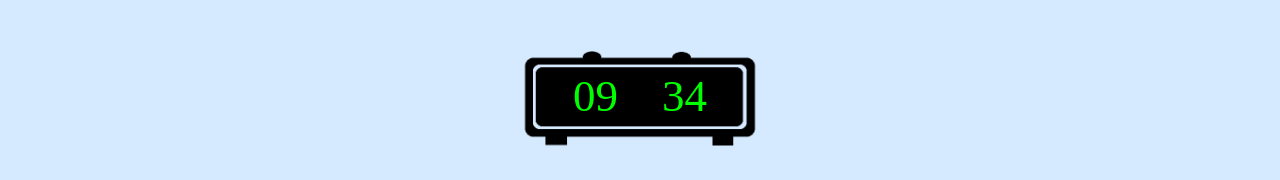
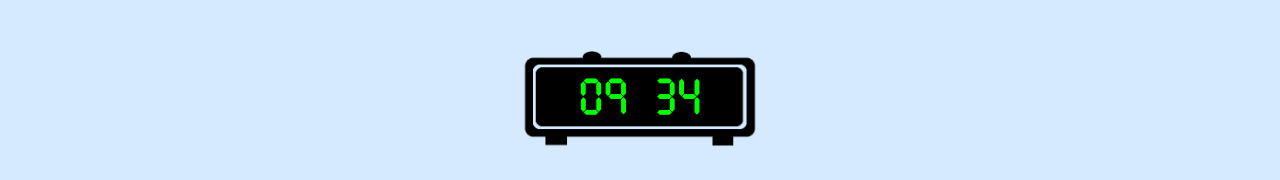
Before and after one commit to Yum-git/Yakinikutabetai, a plain HTML site: page alarm.html in a window 1280 px wide. Shown: the part 465-645 px from the top of the page. Drawn offline with Linux system fonts and the light colour scheme.

Commit message:
apply digital font

```diff
--- a/alarm.css
+++ b/alarm.css
@@ -1,7 +1,7 @@
-/*@font-face{
+@font-face{
     font-family: 'digital';
-    src: url('djb-get-digital/DJB_Get_Digital.ttf'); format('truetype');
-}*/
+    src: url('./font/font.ttf');
+}
 
 body{
     margin: 0;
@@ -156,21 +156,19 @@ footer{
 span[id^="time"]{
     top: 0;
     color: #00FF00;
-    font-size: 45px;
-    /*font-family: 'digital';*/
+    font-size: 50px;
+    font-family: 'digital';
     text-align: center;
 }
 #time_hours{
     position: relative;
     top: 5px;
-    right: 20px;
-    /*width: auto;*/
+    right: 10px;
 }
 #time_minutes{
     position: relative;
     top: 5px;
-    left: 20px;
-    /*width: auto;*/
+    left: 10px;
 }
 #time_colon{
 }
```
